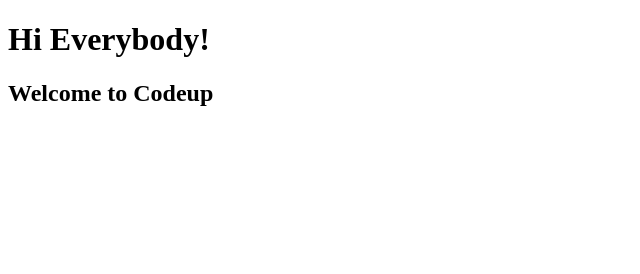
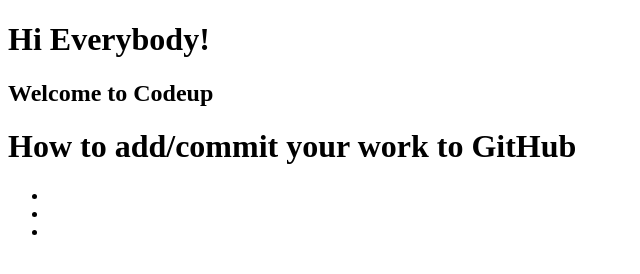
Before and after one commit to edwin-gonzales-n/codeup-web-exercises, a plain HTML site: page hello_world.html in a window 1280 px wide. Shown: the whole page, without its empty margins (0-640 px from the left). Drawn offline with Linux system fonts and the light colour scheme.

Commit message:
Add unordered list

```diff
--- a/hello_world.html
+++ b/hello_world.html
@@ -8,6 +8,11 @@
 
     <h1>Hi Everybody!</h1>
     <h2>Welcome to Codeup</h2>
-
+    <h1>How to add/commit your work to GitHub</h1>
+    <ul>
+        <li></li>
+        <li></li>
+        <li></li>
+    </ul>
 </body>
 </html>
```
